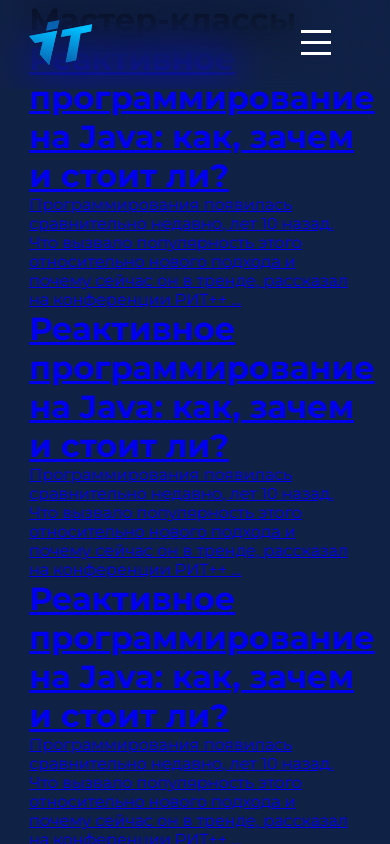
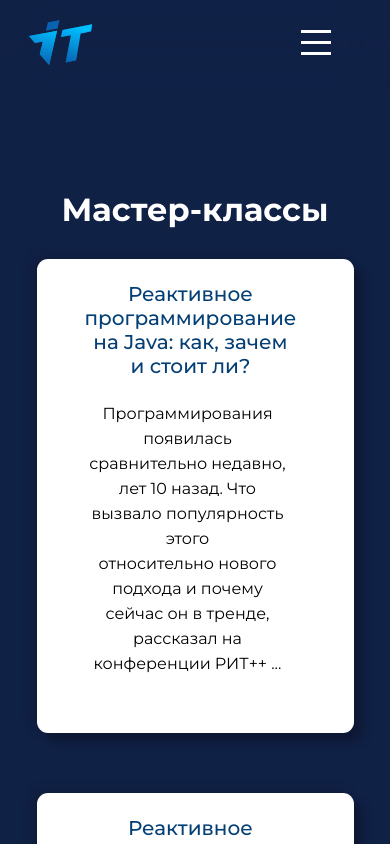
Before and after one commit to Tatynaae/club-project, a React (Create React App) app: page /Master in a window 390 px wide. Shown: the top 844 px of the page. Built offline with nearby package versions, Linux system fonts and the light colour scheme.

Commit message:
gg (#23)

```diff
--- a/src/App.js
+++ b/src/App.js
@@ -20,7 +20,7 @@ function App() {
                <Route path={'/Profile'} element={<AdminPanel/>}/>
                <Route path={'/EnterToProfile'} element={<Enter/>}/>
                <Route path={'/Master'} element={<Master/>}/>
-               <Route path={'/Course'} element={<Course/>}/>
+               <Route path={'/OurCourse'} element={<Course/>}/>
            </Routes>
        </div>
    </>
--- a/src/Components/Header.js
+++ b/src/Components/Header.js
@@ -33,7 +33,7 @@ const Header = () => {
                         <NavLink className='logo' to={'/'}><img src={logo} alt=""/></NavLink>
                         <div className='links'>
                             <NavLink className='name' to={'/AboutSchool'}>О школе</NavLink>
-                            <NavLink className='name' to={'/OurCourses'} >Наши курсы</NavLink>
+                            <NavLink className='name' to={'/OurCourse'} >Наши курсы</NavLink>
                             <NavLink className='name'  to={'/AboutUs'}>О нас</NavLink>
                         </div>
                     </div>
--- a/src/Components/Style/Style.scss
+++ b/src/Components/Style/Style.scss
@@ -10,3 +10,5 @@
 @import "Media/Adaptation/MainPageAdd";
 @import "Media/Adaptation/AboutUs";
 @import "Media/Adaptation/Enter";
+@import "Master";
+@import "Coures";
--- a/src/Components/modalBurger/ModalWindow.js
+++ b/src/Components/modalBurger/ModalWindow.js
@@ -6,7 +6,7 @@ const ModalWindow = ({enter, enterFn}) => {
         <div className='header--burger__window'>
                 <div className='links'>
                     <NavLink className='name' to={'/AboutSchool'}>О школе</NavLink>
-                    <NavLink className='name' to={'/OurCourses'} >Наши курсы</NavLink>
+                    <NavLink className='name' to={'/OurCourse'} >Наши курсы</NavLink>
                     <NavLink className='name'  to={'/AboutUs'}>О нас</NavLink>
 
                         <button
--- a/src/css/App.css
+++ b/src/css/App.css
@@ -3081,6 +3081,230 @@ body {
     margin: 0 0 50px 40px;
   }
 }
+#master-class .master-class {
+  padding: 190px 0 100px 0;
+}
+#master-class .master-class--text {
+  text-align: center;
+}
+#master-class .master-class--text h1 {
+  color: #FFFFFF;
+}
+#master-class .master-class__block {
+  flex-direction: column;
+  align-items: center;
+  justify-content: center;
+  display: flex;
+}
+#master-class .master-class__block--oneT {
+  margin: 30px 0;
+  height: 180px;
+  background: #FFFFFF;
+  box-shadow: -5px -3px 10px rgba(16, 23, 47, 0.45), 9px 9px 9px rgba(10, 15, 33, 0.45);
+  width: 1010px;
+  border-radius: 11px;
+}
+#master-class .master-class__block--oneT a {
+  text-decoration: none;
+}
+#master-class .master-class__block--oneT--link h1 {
+  background: none;
+  font-weight: 500;
+  font-size: 20px;
+  line-height: 24px;
+  color: #043F75;
+  display: flex;
+  padding: 31px 0 0 5rem;
+}
+#master-class .master-class__block--oneT--link p {
+  background: none;
+  font-weight: 400;
+  font-size: 16px;
+  line-height: 25px;
+  color: #000000;
+  padding: 20px 0 0 5rem;
+}
+
+@media (max-width: 1200px) {
+  #master-class .master-class__block--oneT {
+    width: 925px;
+    padding: 0 33px 0 0;
+  }
+}
+@media (max-width: 1024px) {
+  #master-class .master-class__block--oneT {
+    width: 750px;
+    height: 200px;
+    padding: 0 33px 0 0;
+  }
+}
+@media (max-width: 992px) {
+  #master-class .master-class__block--oneT {
+    width: 710px;
+    height: 226px;
+    padding: 0 33px 0 0;
+  }
+}
+@media (max-width: 768px) {
+  #master-class .master-class__block--oneT {
+    width: 550px;
+    height: 257px;
+    padding: 0 63px 0 0;
+  }
+}
+@media (max-width: 576px) {
+  #master-class .master-class__block--oneT {
+    width: 368px;
+    height: 340px;
+    padding: 0 63px 0 0;
+  }
+  #master-class .master-class__block--oneT--link p {
+    padding: 23px 0 0 3rem;
+  }
+}
+@media (max-width: 450px) {
+  #master-class .master-class__block--oneT {
+    width: 254px;
+    height: 474px;
+    text-align: center;
+  }
+  #master-class .master-class__block--oneT--link p {
+    padding: 23px 0 0 3rem;
+  }
+  #master-class .master-class__block--oneT--link h1 {
+    padding: 23px 0 0 3rem;
+  }
+}
+@media (max-width: 375px) {
+  #master-class .master-class__block--oneT {
+    width: 237px;
+    height: 457px;
+  }
+  #master-class .master-class__block--oneT--link p {
+    padding: 23px 0 0 3rem;
+  }
+}
+@media (max-width: 320px) {
+  #master-class .master-class__block--oneT {
+    width: 200px;
+    height: 540px;
+  }
+  #master-class .master-class__block--oneT--link h1 {
+    padding: 23px 0 0 20px;
+  }
+  #master-class .master-class__block--oneT--link p {
+    padding: 23px 0 0 3rem;
+  }
+}
+#course .course {
+  padding: 20px 0 150px 0;
+}
+#course .course--text h1 {
+  text-align: center;
+  color: white;
+  font-size: 30px;
+}
+#course .course--text h1 {
+  padding: 14rem 0 50px 0;
+}
+#course .course__block {
+  display: flex;
+  align-items: center;
+  justify-content: space-between;
+  padding: 30px 0;
+}
+#course .course__block--one {
+  display: flex;
+  background-color: #fffFFF;
+  height: 271px;
+  width: 361px;
+  border-radius: 16px;
+  padding: 30px 30px;
+  flex-wrap: wrap;
+}
+#course .course__block--one h1 {
+  background: none;
+  color: #000000;
+  padding: 0 0 20px 0;
+}
+#course .course__block--one p {
+  background: none;
+  color: #000000;
+  font-weight: 400;
+  font-size: 16px;
+  line-height: 23px;
+}
+#course .course__block--one--btn button {
+  color: #000000;
+  border: none;
+  cursor: pointer;
+  background: none;
+  margin-top: 20px;
+  border-bottom: 2px solid black;
+}
+
+@media (max-width: 1200px) {
+  #course .course__block--one {
+    height: 330px;
+    width: 262px;
+  }
+}
+@media (max-width: 1024px) {
+  #course .course__block--one {
+    height: 365px;
+    width: 220px;
+  }
+}
+@media (max-width: 992px) {
+  #course .course__block--one {
+    height: 399px;
+    width: 211px;
+  }
+}
+@media (max-width: 768px) {
+  #course .course__block {
+    display: flex;
+    flex-wrap: wrap;
+  }
+  #course .course__block--one {
+    margin: 20px 0;
+  }
+}
+@media (max-width: 576px) {
+  #course .course__block {
+    display: flex;
+    justify-content: space-around;
+  }
+}
+@media (max-width: 450px) {
+  #course .course__block {
+    display: flex;
+    justify-content: space-around;
+  }
+  #course .course__block--one {
+    height: 404px;
+  }
+}
+@media (max-width: 375px) {
+  #course .course__block {
+    display: flex;
+    justify-content: space-around;
+  }
+  #course .course__block--one {
+    width: 75%;
+    height: 364px;
+  }
+}
+@media (max-width: 320px) {
+  #course .course__block {
+    display: flex;
+    justify-content: space-around;
+  }
+  #course .course__block--one {
+    width: 75%;
+    height: 420px;
+  }
+}
 * {
   margin: 0;
   padding: 0;
```
Also changed, not shown: 1 other file (tests, documents, lock files or other folders).
